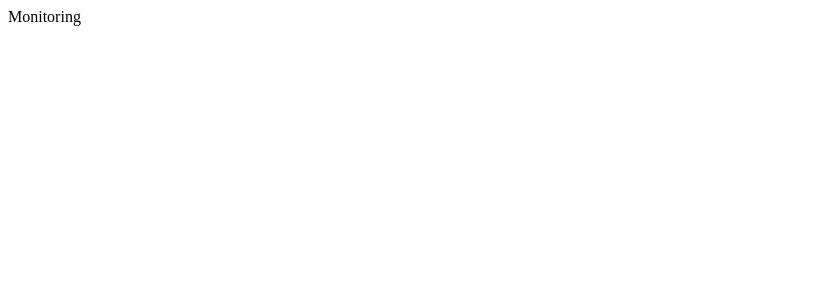
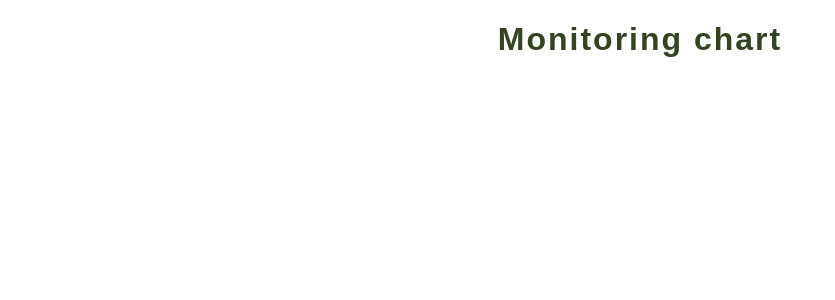
Before and after one commit to iz4k/ReactD3linegraph, a React (Create React App) app: page / in a window 1280 px wide. Shown: the top 300 px of the page, without its empty margins (0-835 px from the left). Built offline with nearby package versions, Linux system fonts and the light colour scheme.

Commit message:
Add styled components for easy styling

```diff
--- a/package.json
+++ b/package.json
@@ -4,7 +4,8 @@
   "private": true,
   "dependencies": {
     "react": "^16.2.0",
-    "react-dom": "^16.2.0"
+    "react-dom": "^16.2.0",
+    "styled-components": "^2.4.0"
   },
   "devDependencies": {
     "react-scripts": "1.0.17"
--- a/src/App.js
+++ b/src/App.js
@@ -1,10 +1,11 @@
 import React, { Component } from 'react';
+import Header from './presentational/Header';
 
 class App extends Component {
   render() {
     return (
       <div>
-        <span>Monitoring</span>
+        <Header>Monitoring chart</Header>
       </div>
     );
   }
--- /dev/null
+++ b/src/presentational/Header.js
@@ -0,0 +1,10 @@
+import styled from 'styled-components';
+
+const Header = styled.h1`
+  color: #342;
+  font-family: sans-serif;
+  letter-spacing: 2px;
+  text-align: center;
+`;
+
+export default Header;
```
Also changed, not shown: 1 other file (tests, documents, lock files or other folders).
